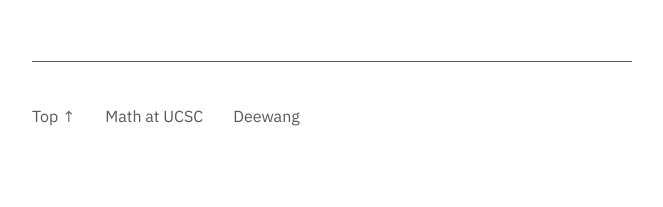
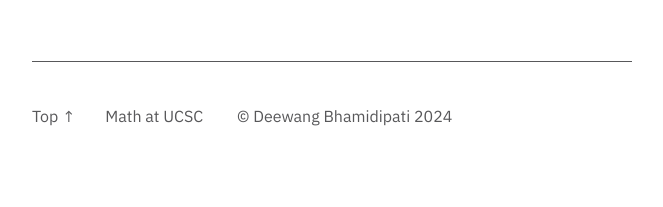
Before and after one commit to junkquill/junkquill.github.io, a Jekyll site: the page built from index.md, in a window 1280 px wide. Shown: the part 702-909 px from the top of the page, without its empty margins (308-971 px from the left). Built offline with Jekyll 4.4.1, drawn with Linux system fonts in a browser that asks for light colours.

Commit message:
footer update

```diff
--- a/_includes/footer.html
+++ b/_includes/footer.html
@@ -1,7 +1,7 @@
 <footer>
 	<a href="#">Top &#8593;</a>
-	<a href="https://www.math.ucsc.edu/index.html" title="Math at UCSC">Math at UCSC</a>
-	<a class="float-right" href="/"> Deewang</a>
+	<a href="https://www.math.ucsc.edu/index.html" title="Math at UCSC">Math at UCSC</a>&nbsp;
+	<a href="/" text-align: right>&copy; Deewang Bhamidipati 2024</a>
 <!-- 	{%- unless page.url == "/" -%}<a href="/" title="Home">Home</a>&nbsp;{%- endunless -%}
 	{%- unless page.url == "/contact" -%}<a href="/contact" title="Contact">Contact</a>&nbsp;{%- endunless -%}
 	{%- unless page.url == "/about" -%}<a href="/rss" title="RSS">RSS&nbsp;</a>{%- endunless -%} -->
```
